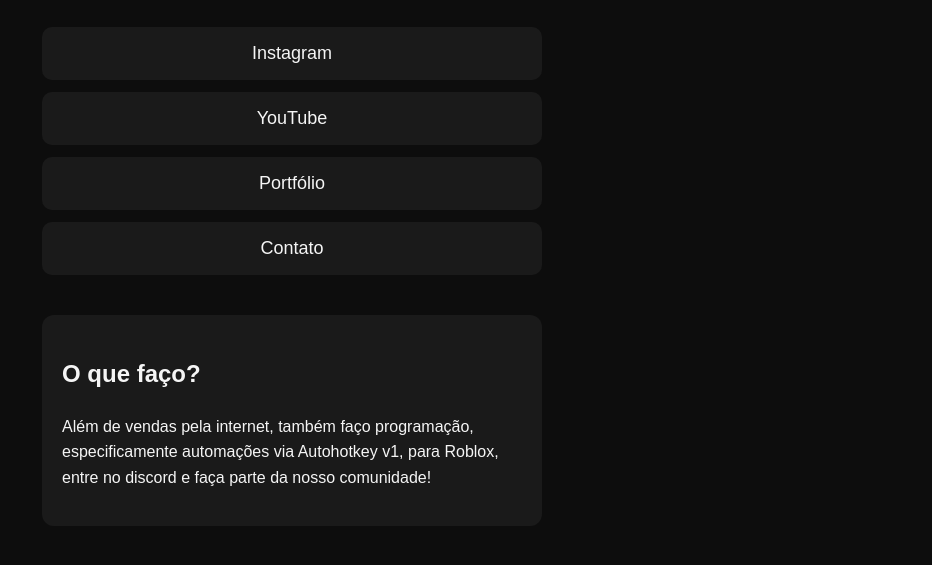
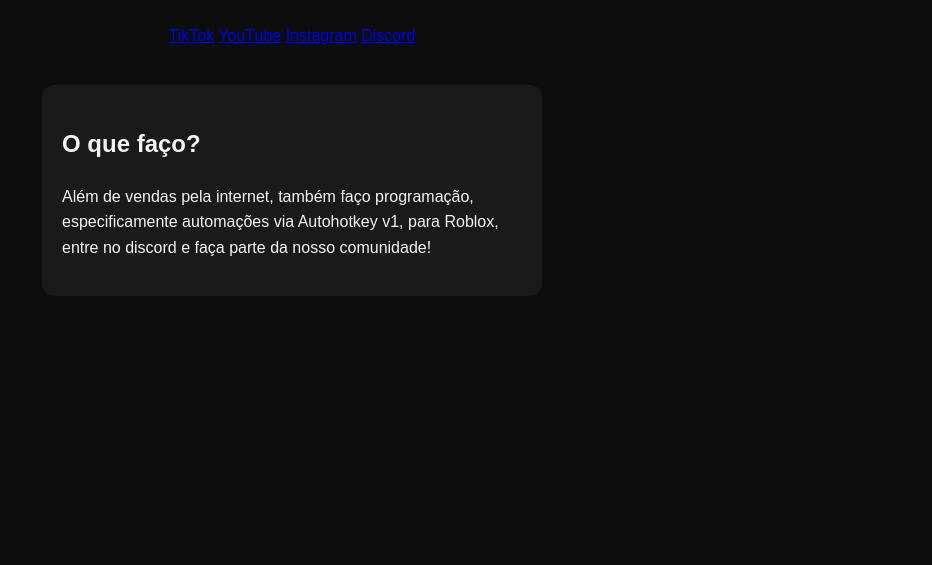
Before and after one commit to ShadowPll855/ShadowPll855.github.io, a plain HTML site: page index.html in a window 1280 px wide. Shown: the part 215-780 px from the top of the page, without its empty margins (348-1280 px from the left). Drawn offline with Linux system fonts and the light colour scheme.

Commit message:
Update social media links in index.html

```diff
--- a/index.html
+++ b/index.html
@@ -141,10 +141,10 @@
 
         <h1>Redes e Contato</h1>
 
-        <a href="#" class="link-card">Instagram</a>
-        <a href="#" class="link-card">YouTube</a>
-        <a href="#" class="link-card">Portfólio</a>
-        <a href="#" class="link-card">Contato</a>
+        <a href="#" class="https://www.tiktok.com/@astk_hihiha">TikTok</a>
+        <a href="#" class="https://www.youtube.com/@AstkAchados">YouTube</a>
+        <a href="#" class="https://www.instagram.com/astk_hihiha/">Instagram</a>
+        <a href="#" class="">Discord</a>
 
         <!-- Área extra para escrever -->
         <div class="text-area">
```
